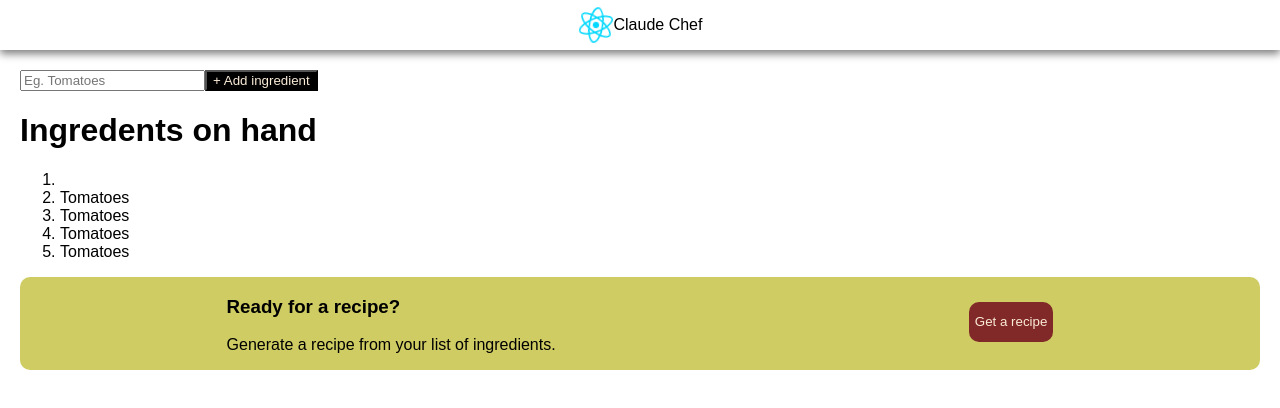
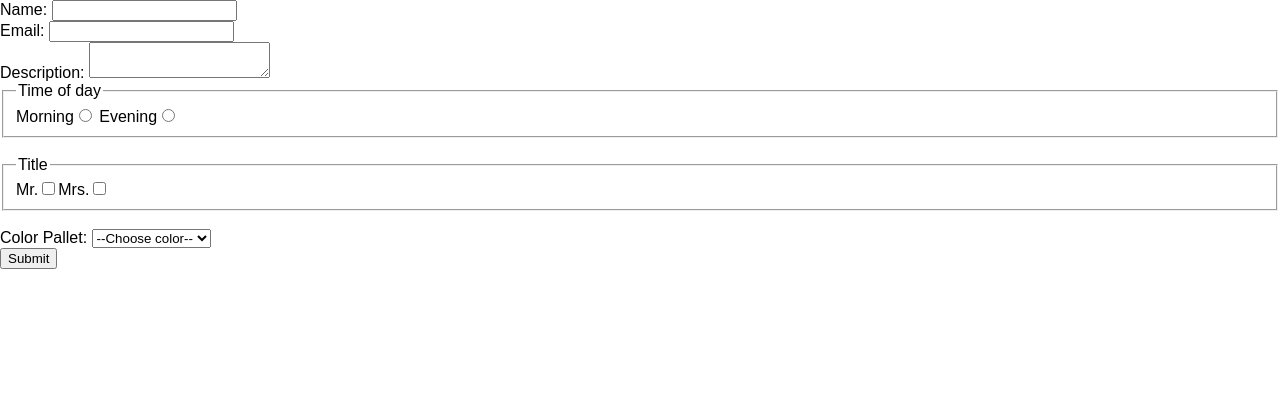
Before and after one commit to KenKambi/Claudechef, a React (Vite) app in the folder claudechef/: page / in a window 1280 px wide. Shown: the top 408 px of the page. Built offline with nearby package versions, Linux system fonts and the light colour scheme.

Commit message:
Form practise

```diff
--- a/claudechef/src/App.jsx
+++ b/claudechef/src/App.jsx
@@ -1,15 +1,17 @@
 import Header from "./Header"
 import Recipe from "./Recipe"
+import Form from "./Form"
 
 
 
 function App() {
 
+  // <Header />
+  // <Recipe />
 
   return (
     <>
-      <Header />
-      <Recipe />
+      <Form />
     </>
   )
 }
--- /dev/null
+++ b/claudechef/src/Form.jsx
@@ -0,0 +1,68 @@
+
+
+
+export default function Form (){
+
+    function signUp (formData){
+        const mytitle = formData.getAll("title")
+        //console.log(mytitle)
+        const allData = Object.fromEntries(formData)
+        const myAllData = {
+            ...allData,
+            mytitle
+        }
+        console.log(myAllData)
+
+    }
+
+    return(
+        <form action={signUp}>
+            <label htmlFor="name"> Name: </label>
+            <input id="name" type="text" name="name"  required/>
+            <br />
+
+            <label htmlFor="email"> Email: </label>
+            <input type="email" name="email" id="email"  required/>
+            <br />
+
+            <label htmlFor="description">Description: </label>
+            <textarea name="description" id="description" required></textarea>
+
+            <fieldset>
+                <legend>Time of day</legend>
+                <label htmlFor="time">Morning</label>
+                <input type="radio" name="time" id="time" value="morning" required/>
+
+                <label htmlFor="time"> Evening</label>
+                <input type="radio" name="time" id="time" value="evenig"  required/>
+            </fieldset>
+            <br />
+
+            <fieldset>
+                <legend>Title</legend>
+                <label htmlFor="title">Mr.</label>
+                <input type="checkbox" id="title" name="title" value="mr"  />
+
+                <label htmlFor="title">Mrs.</label>
+                <input type="checkbox" id="title" name="title" value="mrs" />
+            </fieldset>
+            <br />
+
+            <label htmlFor="color">Color Pallet: </label>
+            <select name="color" id="color" defaultValue="" required>
+                <option disabled value="">--Choose color--</option>
+                <option value="red"> Red </option>
+                <option value="orange"> Orange </option>
+                <option value="yellow"> Yellow </option>
+                <option value="green"> Green </option>
+                <option value="blue"> Blue </option>
+                <option value="indigo"> Indigo </option>
+            </select>
+            <br />
+
+            <button>Submit</button>
+
+
+        </form>
+    )
+}
--- a/claudechef/src/Recipe.jsx
+++ b/claudechef/src/Recipe.jsx
@@ -12,11 +12,13 @@ export default function Recipe (){
     function handleIngredient (event) {
         event.preventDefault()
         const formData = new FormData(event.target)
-        const newer = formData.get("ingredient")
+        const newerIng = formData.get("ingredient")
 
         setIngredients(function (prevIng) {
-            return [...prevIng, newer ]
-          })
+            return [...prevIng, newerIng ]
+        })
+
+        event.target.reset()
 
     }
 
@@ -27,16 +29,11 @@ export default function Recipe (){
                 <label htmlFor="ingredient">
                     <input  name="ingredient" type="text" placeholder="Eg. Tomatoes" required/>
                 </label>
-                <button  > &#43; Add ingredient</button>
+                <button > &#43; Add ingredient</button>
             </form>
-            <h1>Ingredents on hand</h1>
+            <h1>Ingredients on hand...</h1>
             <ol>
                 {ing}
-                <li></li>
-                <li>Tomatoes</li>
-                <li>Tomatoes</li>
-                <li>Tomatoes</li>
-                <li>Tomatoes</li>
             </ol>
 
             <div className="generate-container">
```
